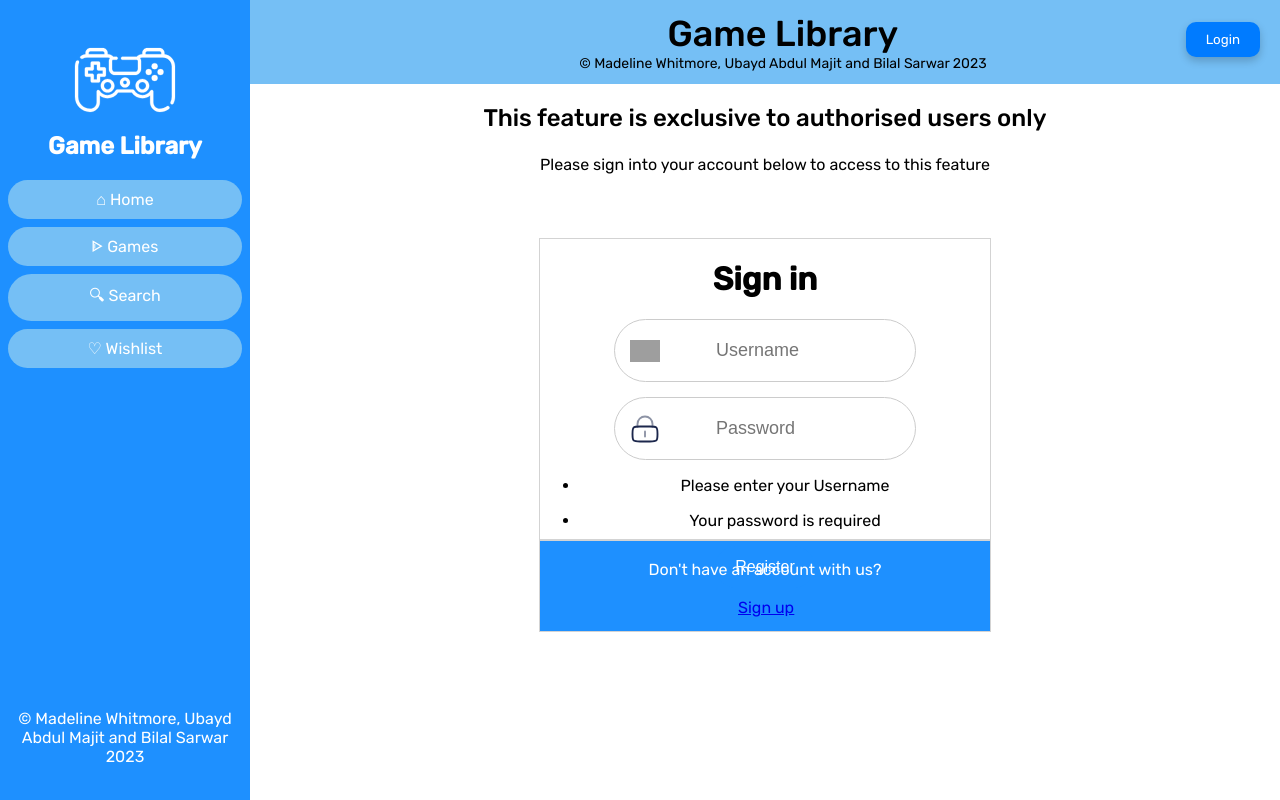
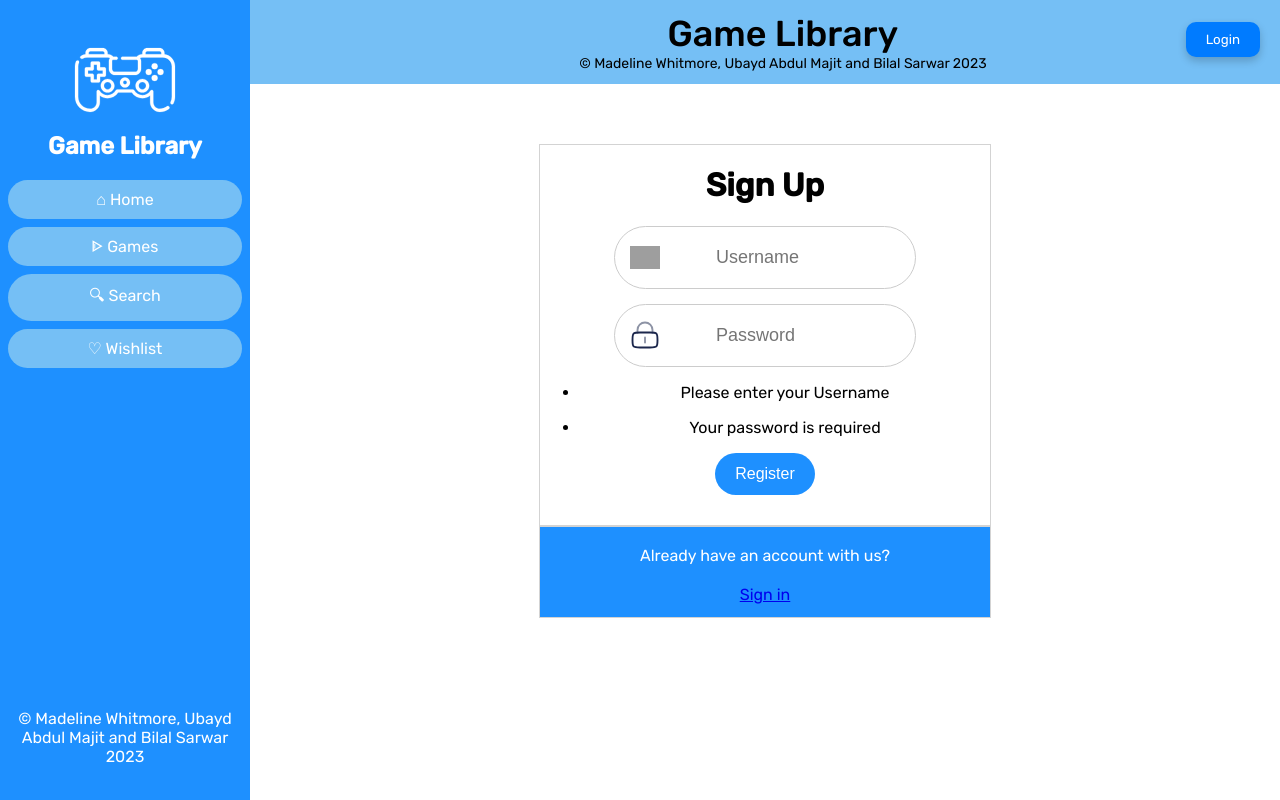
Before and after one commit to ItsMaddieNow/Compsci235-WebApp, a Flask app: page /auth/register in a window 1280 px wide. Run offline with Flask 3, Linux system fonts and the light colour scheme; some libraries are stand-ins or nearby versions; grey boxes are pictures that could not be loaded.

Commit message:
Sign-up and sign-in features properly designed + functionality of both

```diff
--- a/games/static/css/auth.css
+++ b/games/static/css/auth.css
@@ -7,17 +7,29 @@
     margin-top:60px;
 
 }
-.auth-dialog {
+.auth-register{
+    border: 1px solid lightgray;
+    margin-left: auto;
+    margin-right: auto;
+    width: 450px;
+    height: 380px;
+    margin-top:60px;
+}
+.auth-dialog, .auth-register {
     text-align: center;
 }
 
 .auth-dialog input[type="text"],
-.auth-dialog input[type="password"] {
+.auth-dialog input[type="password"],
+.auth-register input[type="text"],
+.auth-register input[type="password"]{
     text-align: left;
 }
 
 .auth-dialog input[type="text"],
-.auth-dialog input[type="password"] {
+.auth-dialog input[type="password"],
+.auth-register input[type="text"],
+.auth-register input[type="password"] {
     text-align: left;
     font-size: 18px;
     padding: 10px 15px;
@@ -28,16 +40,20 @@
     display: block;
     outline: none;
     transition: border-color 0.3s ease;
+    text-align: left;
+    font-size: 18px;
+    background: transparent;
+    border: none;
+    flex-grow: 1;
+    outline: none;
+    transition: border-color 0.3s ease;
 }
 
 
 .auth-dialog input[type="text"]:focus,
-.auth-dialog input[type="password"]:focus {
-    border-bottom: 1px solid #ccc;
-}
-
-.auth-dialog input[type="text"]:focus,
-.auth-dialog input[type="password"]:focus {
+.auth-dialog input[type="password"]:focus,
+.auth-register input[type="text"]:focus,
+.auth-register input[type="password"]:focus{
     border-color: #007BFF;
 }
 .password-group, .user-group {
@@ -56,16 +72,7 @@
     margin-right: 10px;
 }
 
-.auth-dialog input[type="text"],
-.auth-dialog input[type="password"] {
-    text-align: left;
-    font-size: 18px;
-    background: transparent;
-    border: none;
-    flex-grow: 1;
-    outline: none;
-    transition: border-color 0.3s ease;
-}
+
 .sign-in-button .submit-button {
     background-color: dodgerblue; /* Primary color */
     color: white;
@@ -110,3 +117,7 @@
 .intro p{
     text-align: center;
 }
+
+.sign-in-link{
+    text-align: center;
+}
--- a/games/templates/auth/credentials.html
+++ b/games/templates/auth/credentials.html
@@ -5,12 +5,12 @@
 {% endblock %}
 {% block content %}
 
-<div class="intro">
-    <h2>This feature is exclusive to authorised users only</h2>
-    <p>Please sign into your account below to access to this feature</p>
-</div>
-<div class="auth-dialog">
-    <h1>Sign in</h1>
+<div class="{% if title == 'Login' %}auth-dialog{% else %}auth-register{% endif %}">
+    {% if title == "Login" %}
+        <h1>Sign in</h1>
+    {% else %}
+        <h1>Sign Up</h1>
+    {% endif %}
     <form method="post" action="{{ handler_url }}">
         {{ form.csrf_token }}
     <div class="user-group">
@@ -51,7 +51,14 @@
     </form>
 </div>
     <div class="sign-up">
+        {% if title=="Login" %}
         <p>Don't have an account with us?</p>
         <a href="{{ url_for('auth_bp.register')}}"><u>Sign up</u></a>
+            {% else %}
+                <p>Already have an account with us?</p>
+                <div class="sign-in-link">
+                    <a href="{{ url_for('auth_bp.login') }}">Sign in</a>
+                </div>
+        {% endif %}
     </div>
 {% endblock %}
```
